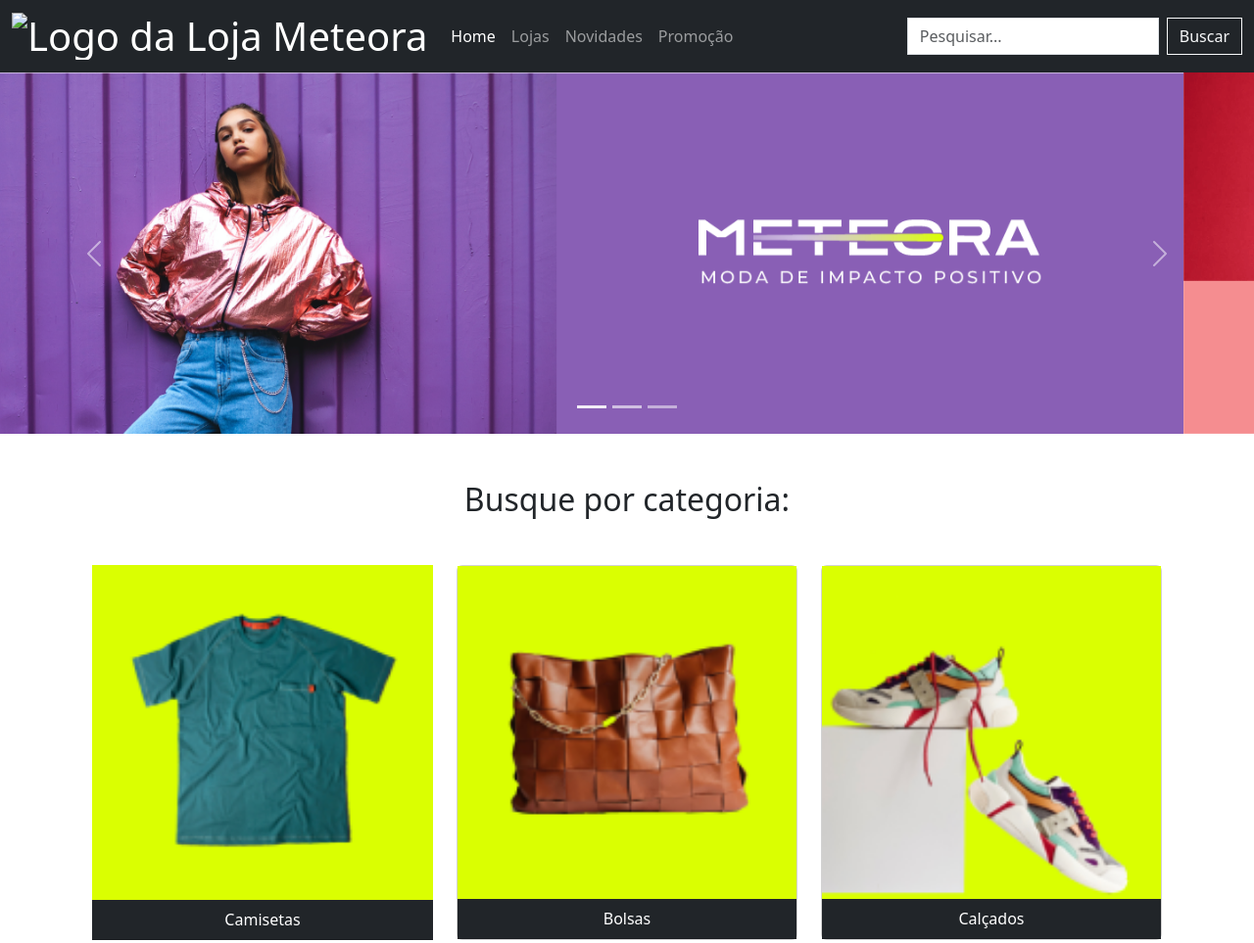
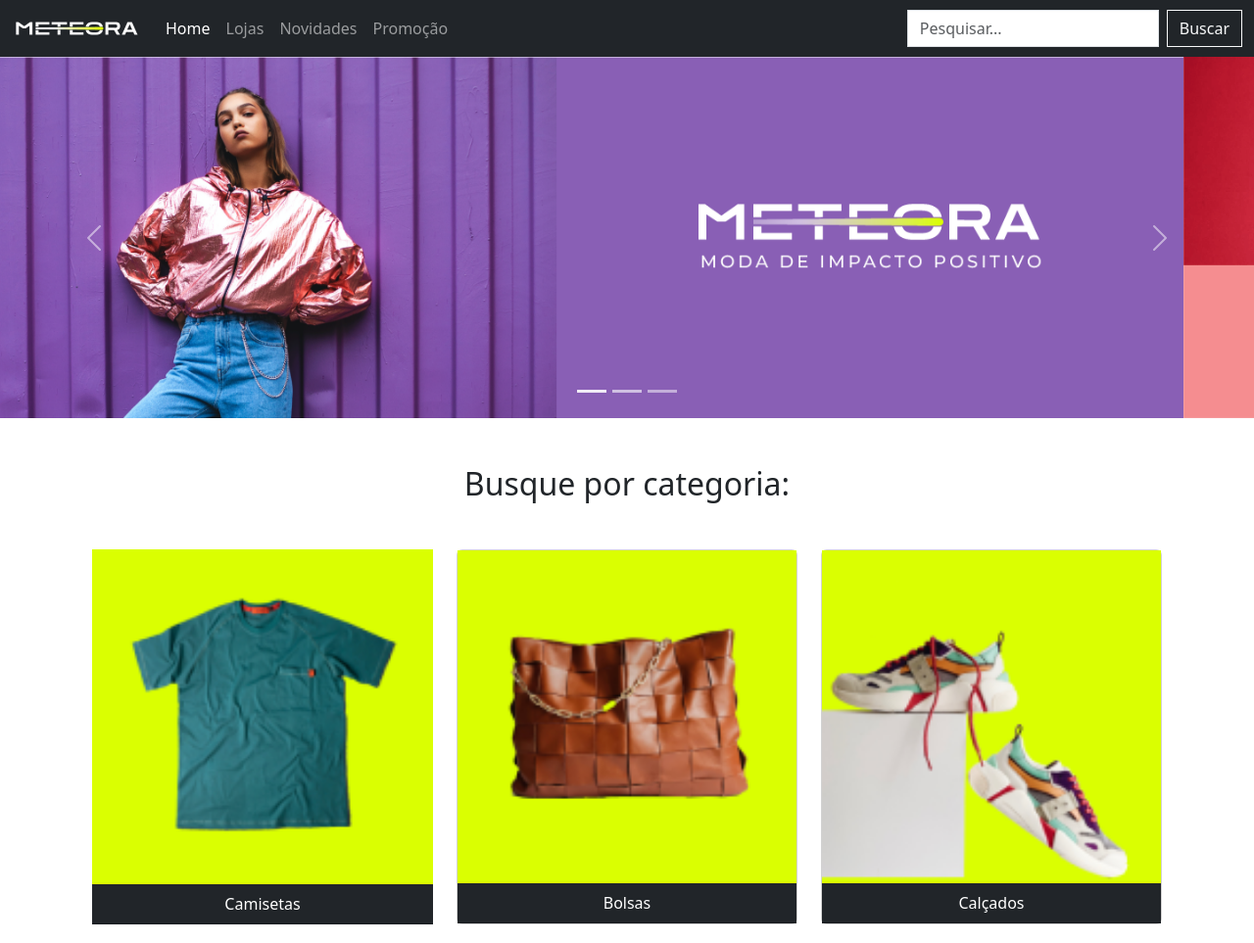
Before and after one commit to maleixorm/meteora-bootstrap, a plain HTML site: page index.html in a window 1280 px wide. Shown: the top 963 px of the page at 98% size. Drawn offline with nearby package versions, Linux system fonts and the light colour scheme; the site is published under a folder, as on GitHub Pages, so addresses that start at the root find nothing.

Commit message:
Ajuste final

```diff
--- a/index.html
+++ b/index.html
@@ -17,7 +17,7 @@
     <nav class="navbar navbar-expand-md bg-dark navbar-dark">
       <div class="container-fluid">
         <a class="navbar-brand" href="#">
-          <h1 class="m-0"><img class="d-block" src="/src/img/logo-meteora.png" alt="Logo da Loja Meteora"></h1>
+          <h1 class="m-0"><img class="d-block" src="./src/img/logo-meteora.png" alt="Logo da Loja Meteora"></h1>
         </a>
         <button class="navbar-toggler" type="button" data-bs-toggle="collapse" data-bs-target="#navbarSupportedContent"
           aria-controls="navbarSupportedContent" aria-expanded="false" aria-label="Toggle navigation">
```
